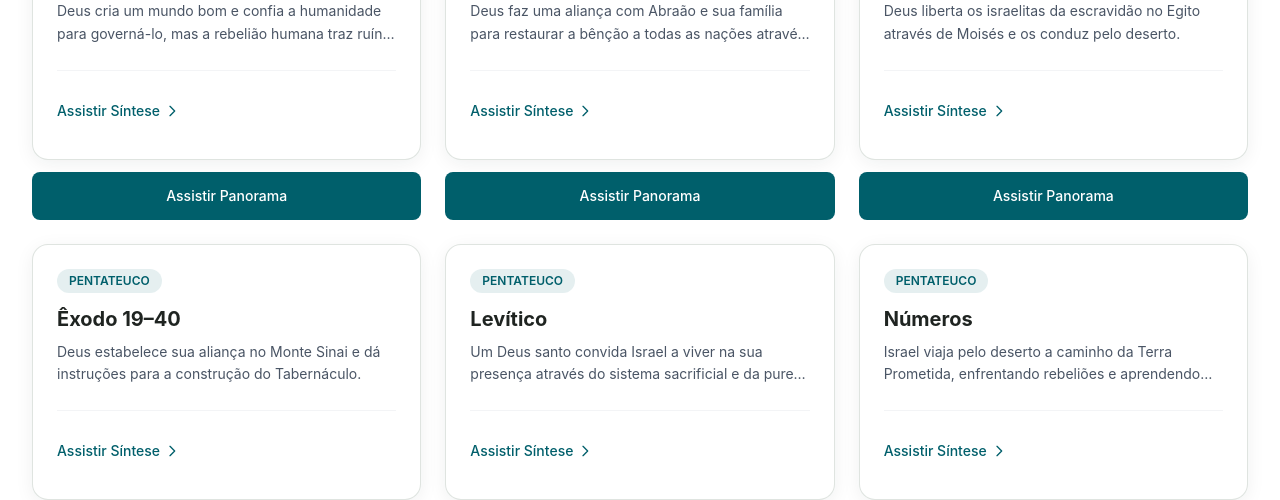
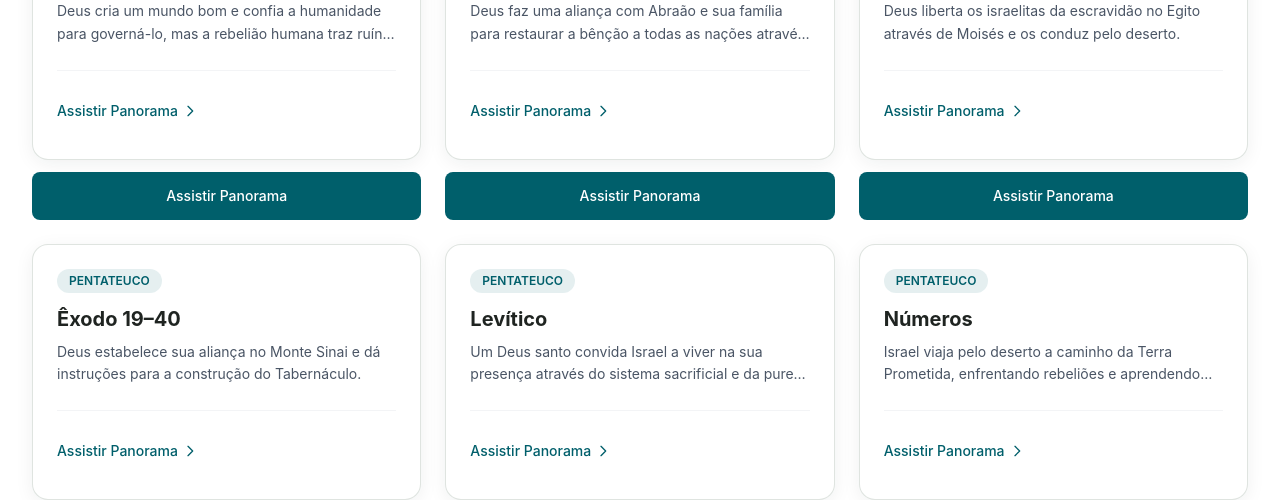
Before and after one commit to comunidadevitral/panorama_biblico, a React (Vite) app: page /antigo-testamento in a window 1280 px wide. Shown: the part 349-849 px from the top of the page. Built offline with nearby package versions, Linux system fonts and the light colour scheme.

Commit message:
fix: BookCard Assistir Panorama opens VideoModal com youtubeId

```diff
--- a/src/components/BookCard.jsx
+++ b/src/components/BookCard.jsx
@@ -1,4 +1,4 @@
-export default function BookCard({ book, category }) {
+export default function BookCard({ book, category, onView }) {
   return (
     <article className="group relative bg-white dark:bg-vitral-card-dark rounded-2xl p-6 border border-vitral-secondary/30 shadow-vitral-card hover:shadow-vitral-hover hover:border-vitral-primary/50 transition-all duration-300 flex flex-col justify-between">
       <div>
@@ -17,13 +17,17 @@ export default function BookCard({ book, category }) {
           {book.description}
         </p>
       </div>
-      <div className="mt-6 pt-4 border-t border-gray-100 dark:border-gray-800 flex items-center justify-between">
-        <a href={`/book/${book.slug}`} className="min-h-[48px] inline-flex items-center gap-1 text-sm font-medium text-vitral-primary dark:text-vitral-secondary group-hover:underline">
-          Assistir Síntese
+      <div className="mt-6 pt-4 border-t border-gray-100 dark:border-gray-800">
+        <button
+          type="button"
+          className="min-h-[48px] inline-flex items-center gap-1 text-sm font-medium text-vitral-primary dark:text-vitral-secondary group-hover:underline"
+          onClick={onView}
+        >
+          Assistir Panorama
           <svg className="w-4 h-4" fill="none" stroke="currentColor" viewBox="0 0 24 24" aria-hidden="true">
             <path strokeLinecap="round" strokeLinejoin="round" strokeWidth={2} d="M9 5l7 7-7 7" />
           </svg>
-        </a>
+        </button>
       </div>
     </article>
   )
--- a/src/pages/AntigoTestamento.jsx
+++ b/src/pages/AntigoTestamento.jsx
@@ -19,16 +19,7 @@ export default function AntigoTestamento() {
         <div className="mt-8 grid gap-6 sm:grid-cols-2 lg:grid-cols-3">
           {antigoTestamentoBooks.map((book) => (
             <div key={book.id} className="relative">
-              <BookCard book={book} category={book.category} />
-              <div className="mt-3">
-                <button
-                  type="button"
-                  className="min-h-[48px] w-full px-4 py-2 inline-flex items-center justify-center rounded-lg bg-vitral-primary text-white font-medium text-sm hover:bg-opacity-90 transition"
-                  onClick={() => setVideo(book)}
-                >
-                  Assistir Panorama
-                </button>
-              </div>
+              <BookCard book={book} category={book.category} onView={() => setVideo(book)} />
             </div>
           ))}
         </div>
--- a/src/pages/NovoTestamento.jsx
+++ b/src/pages/NovoTestamento.jsx
@@ -19,16 +19,7 @@ export default function NovoTestamento() {
         <div className="mt-8 grid gap-6 sm:grid-cols-2 lg:grid-cols-3">
           {novoTestamentoBooks.map((book) => (
             <div key={book.id} className="relative">
-              <BookCard book={book} category={book.category} />
-              <div className="mt-3">
-                <button
-                  type="button"
-                  className="min-h-[48px] w-full px-4 py-2 inline-flex items-center justify-center rounded-lg bg-vitral-primary text-white font-medium text-sm hover:bg-opacity-90 transition"
-                  onClick={() => setVideo(book)}
-                >
-                  Assistir Panorama
-                </button>
-              </div>
+              <BookCard book={book} category={book.category} onView={() => setVideo(book)} />
             </div>
           ))}
         </div>
```
